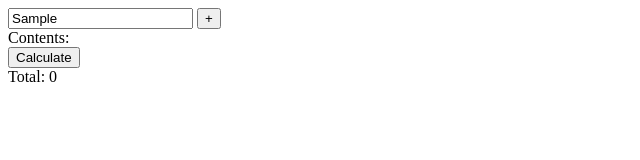
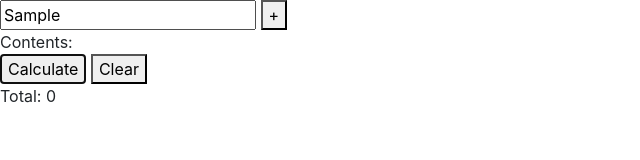
Before and after one commit to J-O-S-U-E/Budget-Calculator, a plain HTML site: page index.html in a window 1280 px wide. Both pictures are taken after typing "Sample" into the empty fields and a click on the button "Calculate". Shown: the whole page, without its empty margins (0-640 px from the left). Drawn offline with nearby package versions, Linux system fonts and the light colour scheme.

Commit message:
added clear btn and delete btn. also refactored and made clearer names

```diff
--- a/index.html
+++ b/index.html
@@ -11,21 +11,24 @@
     <script src="https://ajax.googleapis.com/ajax/libs/jquery/2.1.1/jquery.min.js"></script>
 
     <!-- BOOTSTRAP -->
-    <!-- <link rel="stylesheet" href="https://cdn.jsdelivr.net/npm/bootstrap@4.3.1/dist/css/bootstrap.min.css" integrity="sha384-ggOyR0iXCbMQv3Xipma34MD+dH/1fQ784/j6cY/iJTQUOhcWr7x9JvoRxT2MZw1T" crossorigin="anonymous"> -->
+    <link rel="stylesheet" href="https://cdn.jsdelivr.net/npm/bootstrap@4.3.1/dist/css/bootstrap.min.css" integrity="sha384-ggOyR0iXCbMQv3Xipma34MD+dH/1fQ784/j6cY/iJTQUOhcWr7x9JvoRxT2MZw1T" crossorigin="anonymous">
     <title>Budget Calculator</title>
 </head>
 <body>
-    <input type="text" id="expense">
-    <button onclick="addExpense()">+</button>
+
+    <input type="text" id="expense-to-add">
+    <button id="add-expense" onclick="addExpense()">+</button>
     <br>
 
     Contents:
     <br>
-    <div id="container">
+    <div id="container-all-expenses">
+        <!-- contains dynamically added input fields from js function -->
+    </div>
 
-    </div>
     <button onclick="calculate()">Calculate</button>
+    <button onclick="clearContainer()">Clear</button>
     <br>
-    <div>Total: <span id="total">-</span></div>
+    <div>Total: <span id="total">0</span></div>
 </body>
 </html>
--- a/main.js
+++ b/main.js
@@ -1,28 +1,41 @@
 
 // grabs the number from text field and creates a new input text field with the value
 function addExpense() {
-    if (document.getElementById("expense").value == "") {
+    if (document.getElementById("expense-to-add").value == "") { // validation check
         alert("Enter a number");
     } else {
-        let j = parseInt(document.getElementById("expense").value);
-    var i = document.createElement("input");
-    i.setAttribute('type', 'text');
-    i.setAttribute('value', j);
-    document.getElementById("container").appendChild(i);
-    document.getElementById("container").appendChild(document.createElement("br"));
-    document.getElementById("expense").value = "";
+        // EXPENSE CONTAINER CREATION
+        let expenseContainer = document.createElement('div');
+
+        // EXPENSE INPUT FIELD CREATION
+        let expenseValue = parseFloat(document.getElementById("expense-to-add").value);
+        let expenseInputField = document.createElement("input");
+        expenseInputField.setAttribute('type', 'text');
+        expenseInputField.setAttribute('value', expenseValue);
+        expenseContainer.appendChild(expenseInputField);
+        document.getElementById("expense-to-add").value = ""; // clear input field after inputting and creating the new input field
+
+        // EXPENSE DELETE BUTTON CREATION
+        let deleteBtn = document.createElement("BUTTON");
+        deleteBtn.textContent = "delete";
+        expenseContainer.appendChild(deleteBtn);
+        deleteBtn.addEventListener("click", () => { expenseContainer.remove(); });
+
+        // ADD EXPENSE CONTAINER TO CONTAINER WITH ALL EXPENSES
+        document.getElementById("container-all-expenses").appendChild(expenseContainer);
     }
 }
 
-// inputs all values in an array from id="container" with input field. Then adds them all up using a loop and updates html element with total.
+// inputs all values in an array from id="container-all-expenses" with input field. Then adds them all up using a loop and updates html element with total.
 function calculate() {
     let total = 0;
-    let expenses = [];
-    $("#container input").each(function() {
-          expenses.push($(this).val());
-      })
-    for (let i=0; i<expenses.length; i++) {
-        total += parseInt(expenses[i]);
-    }
+    $("#container-all-expenses input").each(function() {
+        total += parseFloat($(this).val());
+    })
     document.getElementById("total").innerHTML = total;
 }
+
+function clearContainer() {
+    $("#container-all-expenses").empty();
+    document.getElementById("total").innerHTML = 0;
+}
```
